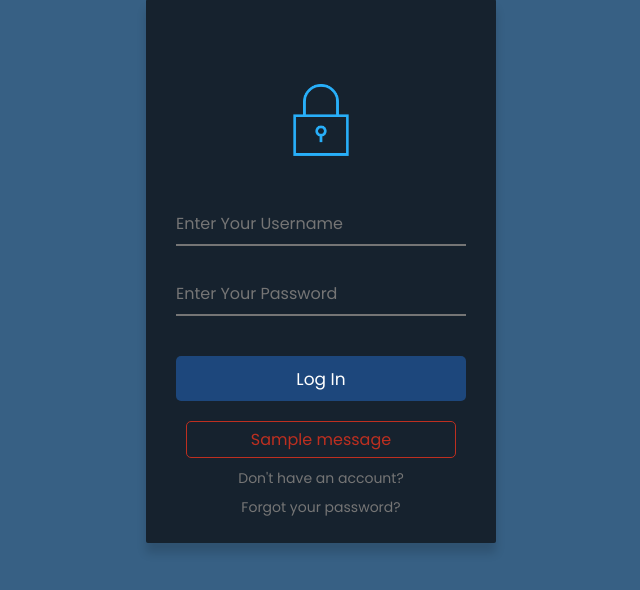
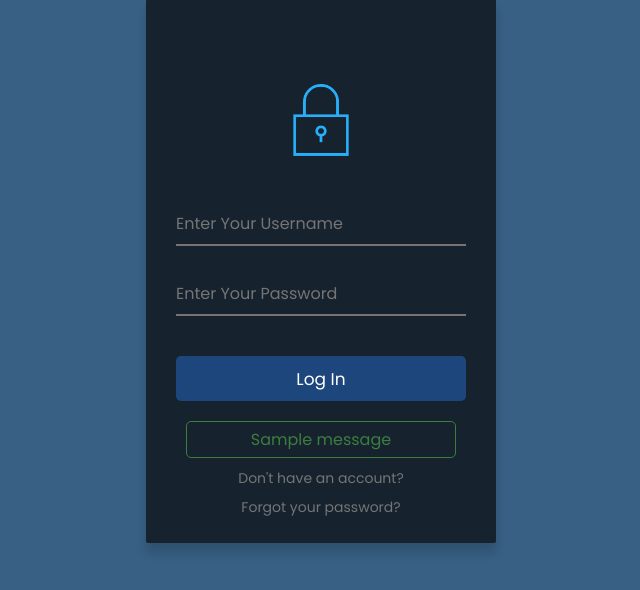
Before and after one commit to gabekutner/django4-loginlogout, a Django app: template logproject/logproject/templates/authentication/login.html in a window 1280 px wide. Shown: the part 129-719 px from the top of the page, without its empty margins (319-959 px from the left). Run offline with Django 4.2, Linux system fonts and the light colour scheme; the template is opened without the code that fills it, so the values that code supplies are empty; tables that the repository leaves empty hold one stand-in row (values such as "Sample post"); one stand-in notice (Sample message) is shown.

Commit message:
3/27
register, login, messages css - working
Next: option for password visibility, email on register, forgot password logic, auth0

```diff
--- a/logproject/logproject/apps/authentication/views.py
+++ b/logproject/logproject/apps/authentication/views.py
@@ -32,8 +32,8 @@ def registerPage(request):
 def loginPage(request):
 
     if request.method == "POST":
-        username = request.POST['username']
-        password = request.POST['password']
+        username = request.POST.get('username')
+        password = request.POST.get('password')
 
         user = authenticate(request, username=username, password=password)
 
--- a/logproject/logproject/site_static/site/css/main.css
+++ b/logproject/logproject/site_static/site/css/main.css
@@ -141,8 +141,9 @@ html, body{
   background: linear-gradient( to left,  #3b5998 0%, #476bb8 100%);
   margin: 20px 0 50px 0;
 }
-.container #messages {
-  border: 1px solid #bd2f20; /* #C84032 */
+
+.container .alert-info {
+  border: 1px solid #bd2f20;
   margin: 10px;
   font-size: 16px;
   padding: 5px;
@@ -150,3 +151,13 @@ html, body{
   color: #bd2f20;
   border-radius: 5px;
 }
+
+.container .alert-success {
+  border: 1px solid #3C7E3F;
+  margin: 10px;
+  font-size: 16px;
+  padding: 5px;
+  text-align: center;
+  color: #3C7E3F;
+  border-radius: 5px;
+}
--- a/logproject/logproject/templates/authentication/login.html
+++ b/logproject/logproject/templates/authentication/login.html
@@ -23,7 +23,9 @@
     </form>
 
     {% for message in messages %}
-        <p id="messages">{{ message }}</p>
+
+        <p id="messages" class="alert-{{ message.tags }}">{{ message }}</p>
+
     {% endfor %}
 
     <div class="option"><a href="{% url 'register' %}" style="color: #757575;">Don't have an account?</a></div>
```
Also changed, not shown: logproject/logproject/apps/authentication/forms.py (+12 -6 lines), logproject/logproject/templates/authentication/register.html (+23 -1 lines).
